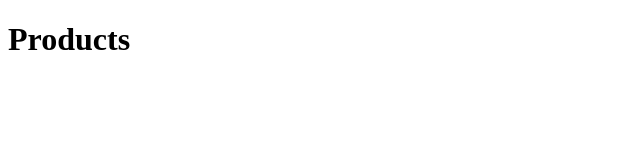
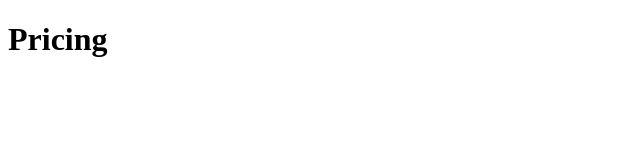
Before and after one commit to heedrhiss/Heedrhiss-tour, a React (Vite) app: page /pricing in a window 1280 px wide. Shown: the top 160 px of the page, without its empty margins (0-640 px from the left). Built offline with nearby package versions, Linux system fonts and the light colour scheme.

Commit message:
add routing

```diff
--- a/src/App.jsx
+++ b/src/App.jsx
@@ -1,6 +1,8 @@
 import { BrowserRouter, Route, Routes } from "react-router-dom"
-import Home from "./Home"
-import Product from "./Product"
+import Home from "./pages/Home"
+import Product from "./pages/Product"
+import Notfound from "./pages/Notfound"
+import Pricing from "./pages/Pricing"
 
 
 function App() {
@@ -9,7 +11,9 @@ function App() {
    <BrowserRouter>
    <Routes>
     <Route path="/" element={<Home />}/>
-    <Route path="*" element={<Product/>}/>
+    <Route path="*" element={<Notfound/>}/>
+    <Route path="/product" element={<Product/>}/>
+    <Route path="/pricing" element={<Pricing/>}/>
    </Routes>
    </BrowserRouter>
   )
--- /dev/null
+++ b/src/pages/Notfound.jsx
@@ -0,0 +1,9 @@
+function Notfound() {
+    return (
+        <h1>
+            Page Not Found 😢
+        </h1>
+    )
+}
+
+export default Notfound
--- /dev/null
+++ b/src/pages/Pricing.jsx
@@ -0,0 +1,9 @@
+function Pricing() {
+    return (
+        <h1>
+            Pricing
+        </h1>
+    )
+}
+
+export default Pricing
```
Also changed, not shown: src/pages/Home.jsx (renamed from src/Home.jsx), src/pages/Product.jsx (renamed from src/Product.jsx).
